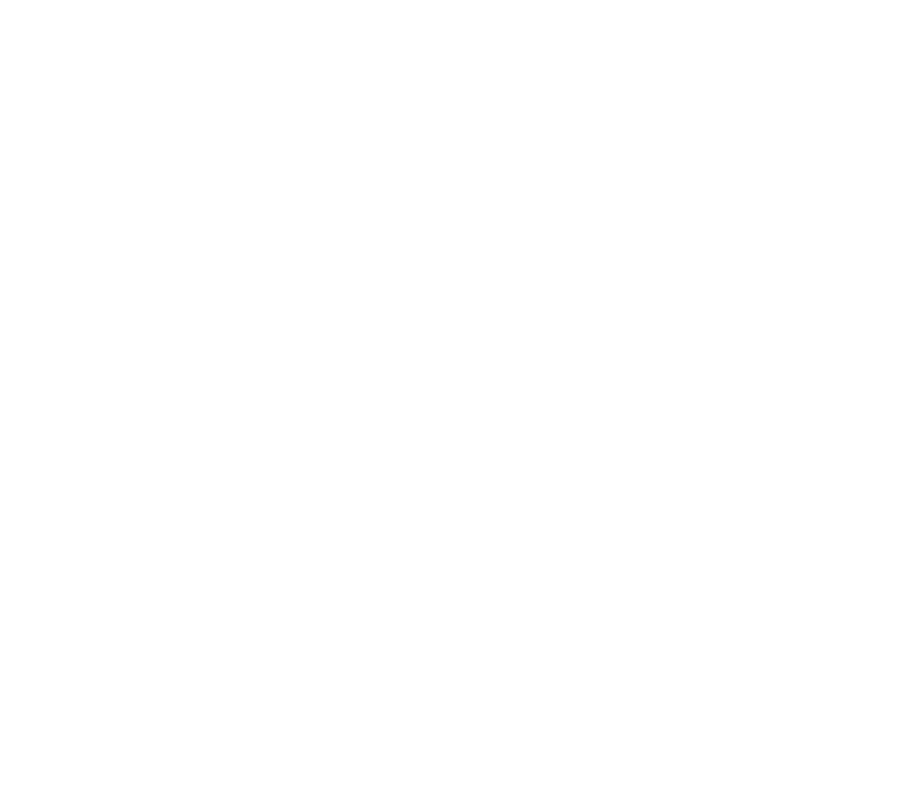
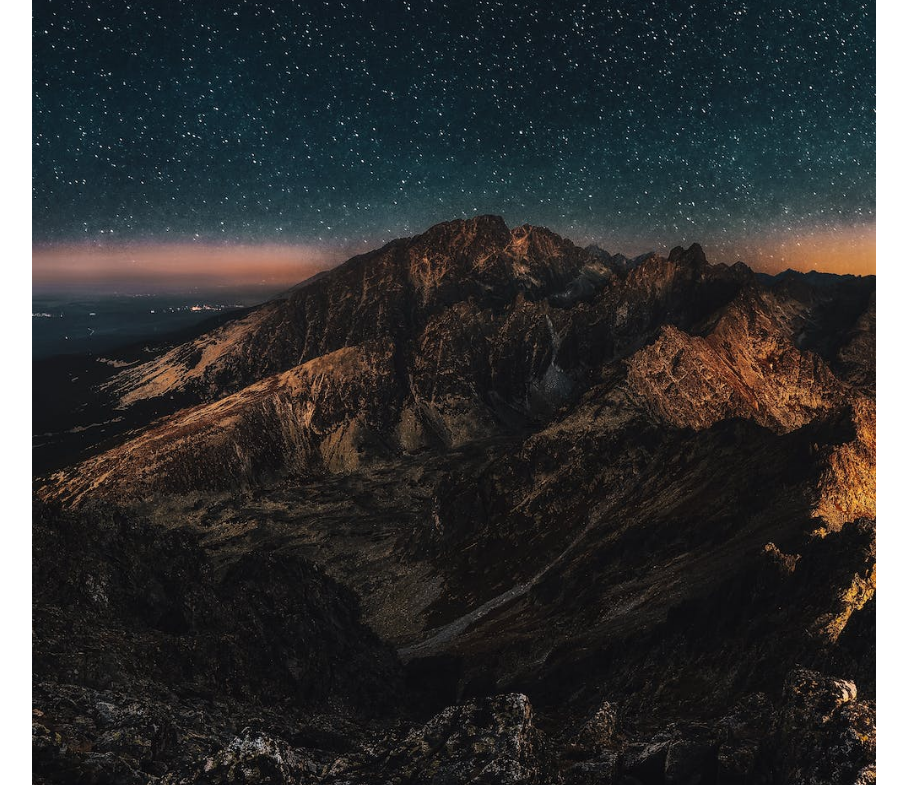
Before and after one commit to SuperSeno/Planical-modern-template-HTML, a website built with Parcel: page projects.html in a window 1280 px wide. Shown: the whole page, without its empty margins (186-1093 px from the left). Built offline with nearby package versions, Linux system fonts and the light colour scheme.

Commit message:
Commit from TeleportHQ

```diff
--- a/projects.css
+++ b/projects.css
@@ -5,4 +5,10 @@
   min-height: 100vh;
   align-items: center;
   flex-direction: column;
+  justify-content: flex-start;
 }
+.projects-image {
+  width: 844px;
+  height: 785px;
+  object-fit: cover;
+}
--- a/projects.html
+++ b/projects.html
@@ -50,7 +50,13 @@
     <div>
       <link href="./projects.css" rel="stylesheet" />
 
-      <div class="projects-container"></div>
+      <div class="projects-container">
+        <img
+          src="public/playground_assets/pexels-photo-1624496.jpeg"
+          alt="image"
+          class="projects-image"
+        />
+      </div>
     </div>
   </body>
 </html>
```
